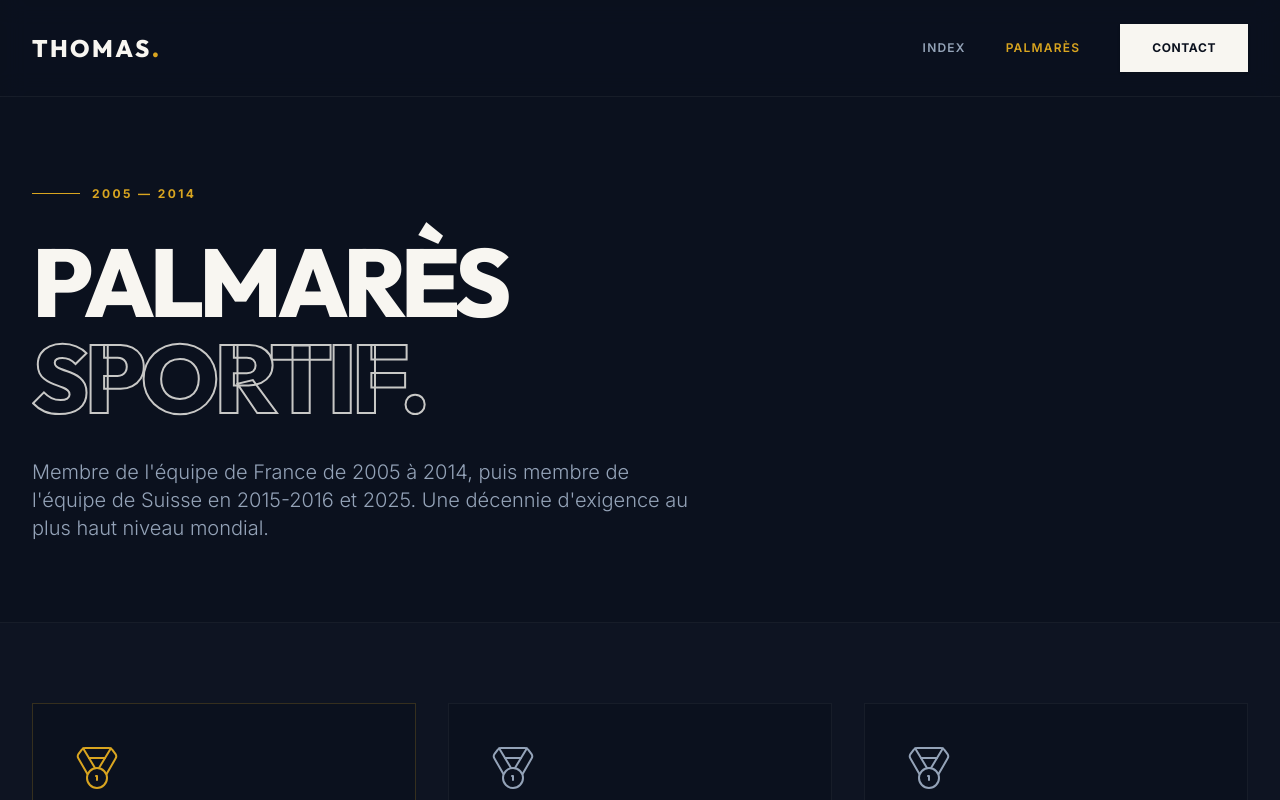
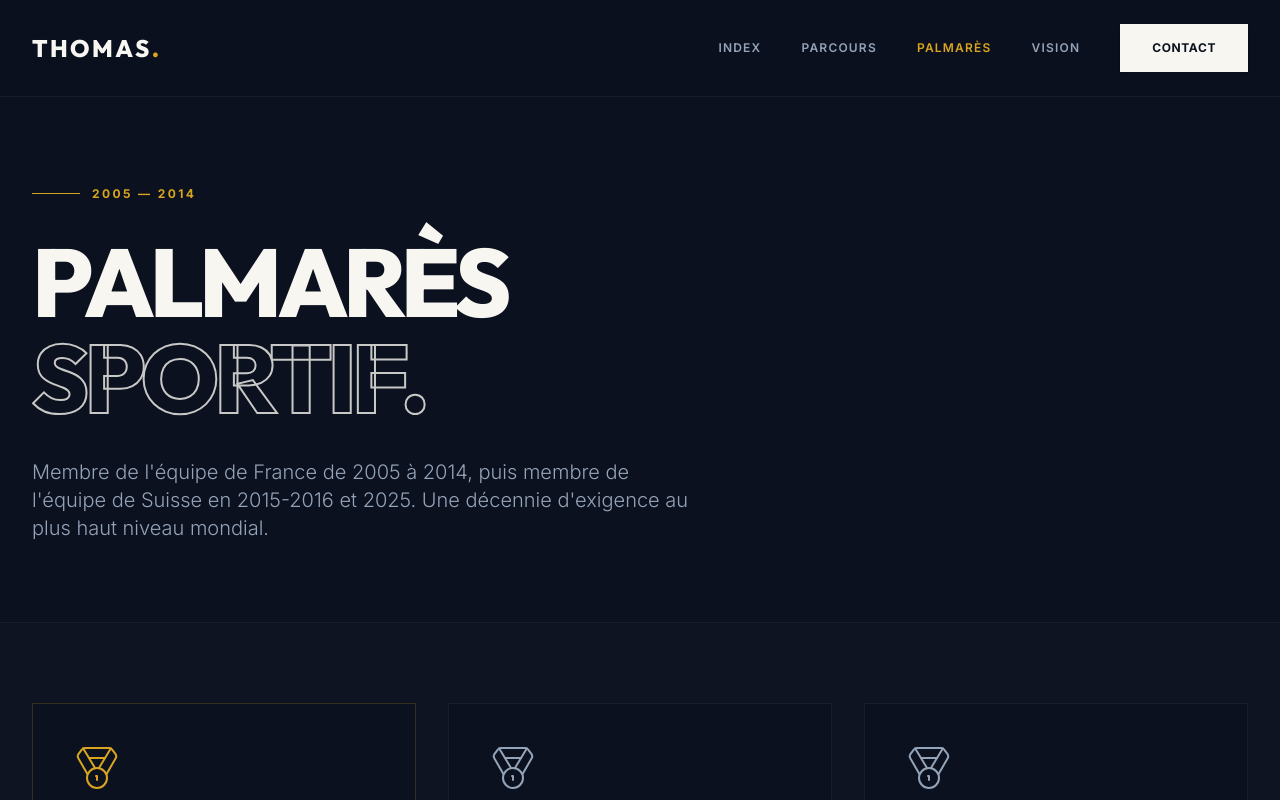
Before and after one commit to nc7hmwtkz4-dot/sg-335882f0-675b-4301-b1b4-dec62524d52d-1777717981, a Next.js app: page /palmares in a window 1280 px wide. Shown: the top 800 px of the page. Built offline with nearby package versions, Linux system fonts and the light colour scheme.

Commit message:
feat(pages): add parcours and vision pages

```diff
--- a/src/components/Navigation.tsx
+++ b/src/components/Navigation.tsx
@@ -8,7 +8,9 @@ export function Navigation() {
 
   const links = [
     { href: "/", label: "Index" },
+    { href: "/parcours", label: "Parcours" },
     { href: "/palmares", label: "Palmarès" },
+    { href: "/vision", label: "Vision" },
   ];
 
   return (
```
